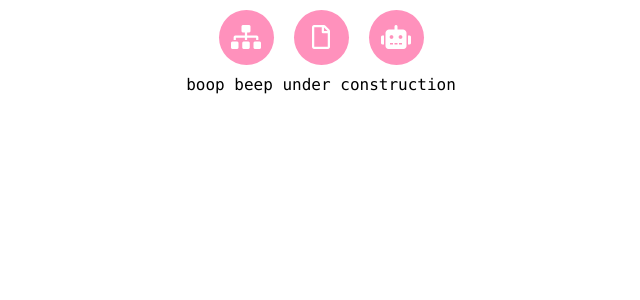
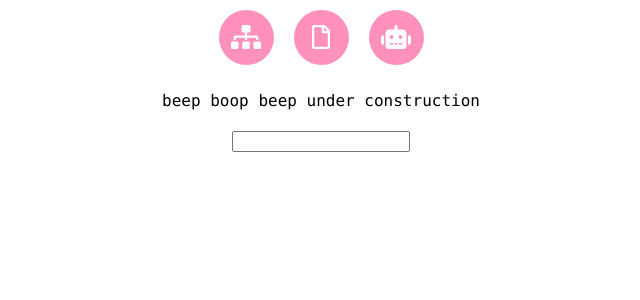
Before and after one commit to majicmoo/storytime-slackbot, a React (Create React App) app in the folder story-maker/: page / in a window 1280 px wide. Both pictures are taken after a click on the button 715 px from the left and 37 px from the top of the page. Shown: the top 300 px of the page, without its empty margins (319-959 px from the left). Built offline with nearby package versions, Linux system fonts and the light colour scheme.

Commit message:
more bot

```diff
--- a/story-maker/src/App.tsx
+++ b/story-maker/src/App.tsx
@@ -163,7 +163,7 @@ class App extends React.Component<{}, AppState> {
           <JsonTab story={story} updateStory={this.updateStory} />
         </div>
         <div className={tab === "chat" ? "" : "tab--hidden"}>
-          <Chat />
+          <Chat story={story} />
         </div>
       </div>
     );
--- a/story-maker/src/chat/Chat.tsx
+++ b/story-maker/src/chat/Chat.tsx
@@ -1,8 +1,43 @@
 import React from "react";
+import { Story, Node } from "../types";
+interface ChatProps {
+  story: Story;
+}
 
-class Chat extends React.Component {
+interface ChatState {
+  currentNode: Node;
+  response: string;
+}
+
+class Chat extends React.Component<ChatProps, ChatState> {
+  constructor(props: ChatProps) {
+    super(props);
+    this.state = { currentNode: props.story.nodes[0], response: "" };
+  }
+
+  public componentDidUpdate(prevProps: ChatProps) {
+    if (prevProps.story !== this.props.story) {
+      this.setState({
+        currentNode: this.props.story.nodes[0],
+        response: ""
+      });
+    }
+  }
+
   public render() {
-    return <div>boop beep under construction</div>;
+    const { story } = this.props;
+    const { currentNode, response } = this.state;
+    return (
+      <div>
+        <p>beep boop beep under construction</p>
+        <h1>{story.title}</h1>
+        <p>{currentNode.statement}</p>
+        <input
+          value={response}
+          onChange={e => this.setState({ response: e.target.value })}
+        />
+      </div>
+    );
   }
 }
 
```
